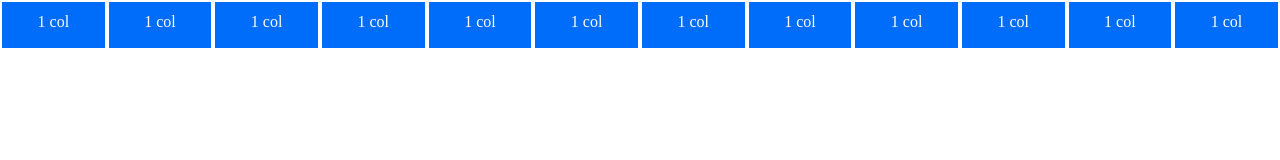
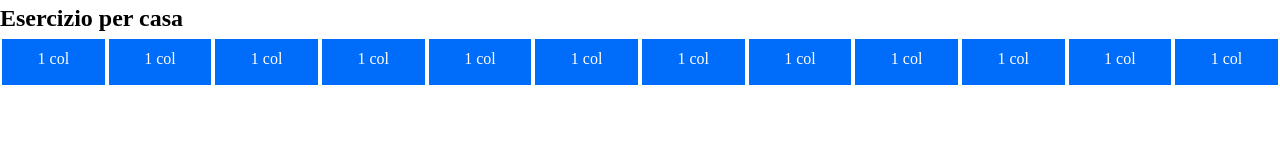
Before and after one commit to CaraccioloJessica/html-css-12bool, a plain HTML site: page index.html in a window 1280 px wide. Drawn offline with Linux system fonts and the light colour scheme.

Commit message:
h1 added

```diff
--- a/css/style.css
+++ b/css/style.css
@@ -7,3 +7,8 @@
   text-align: center;
   line-height: 2.5;
 }
+
+h1{
+  padding: 5px 0;
+  font-size: 1.5rem;
+}
--- a/index.html
+++ b/index.html
@@ -10,6 +10,10 @@
 </head>
 <body>
   <div class="container">
+    <h1>
+      Esercizio per casa
+    </h1>
+
     <div class="row">
       <div class="col-1">1 col</div>
       <div class="col-1">1 col</div>
```
